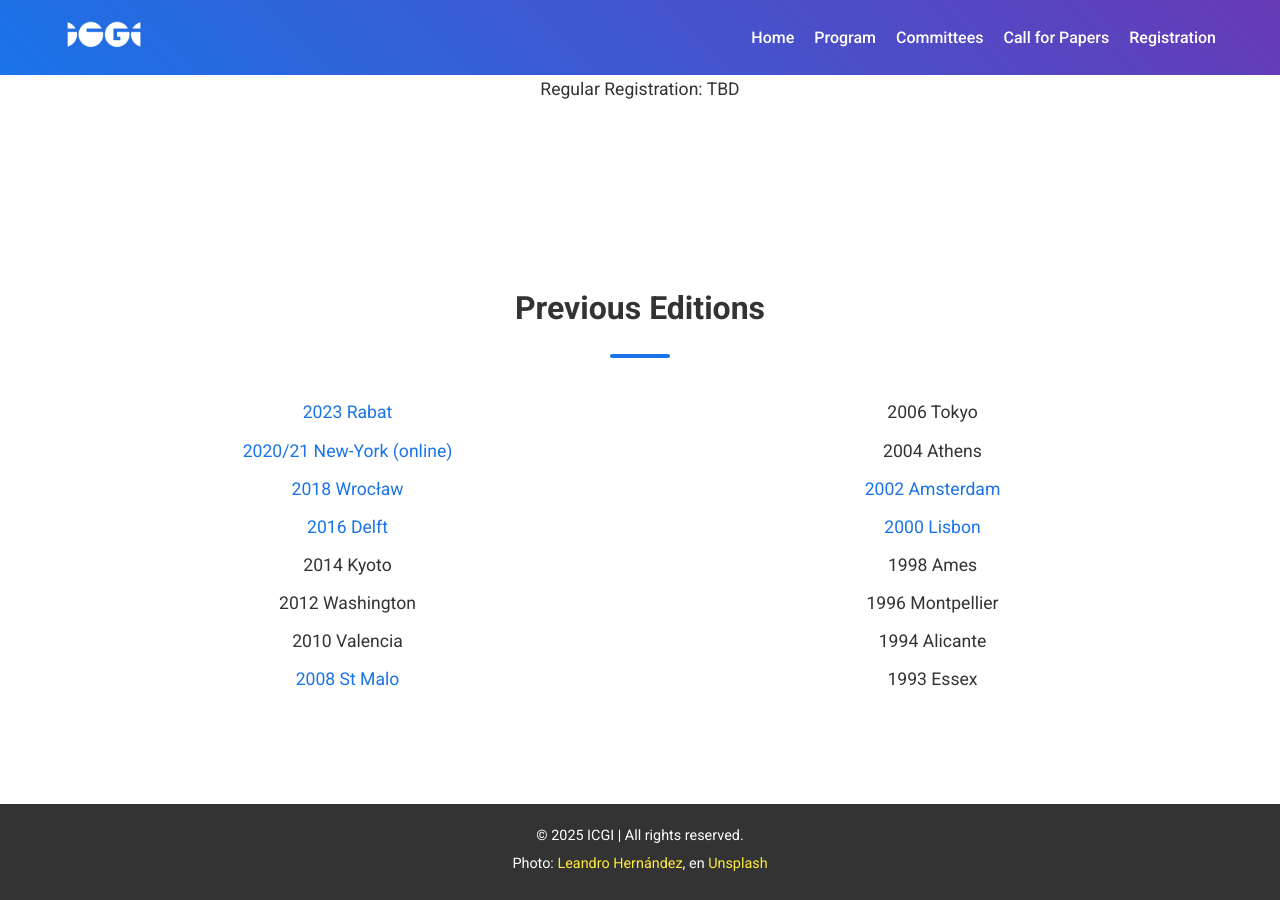
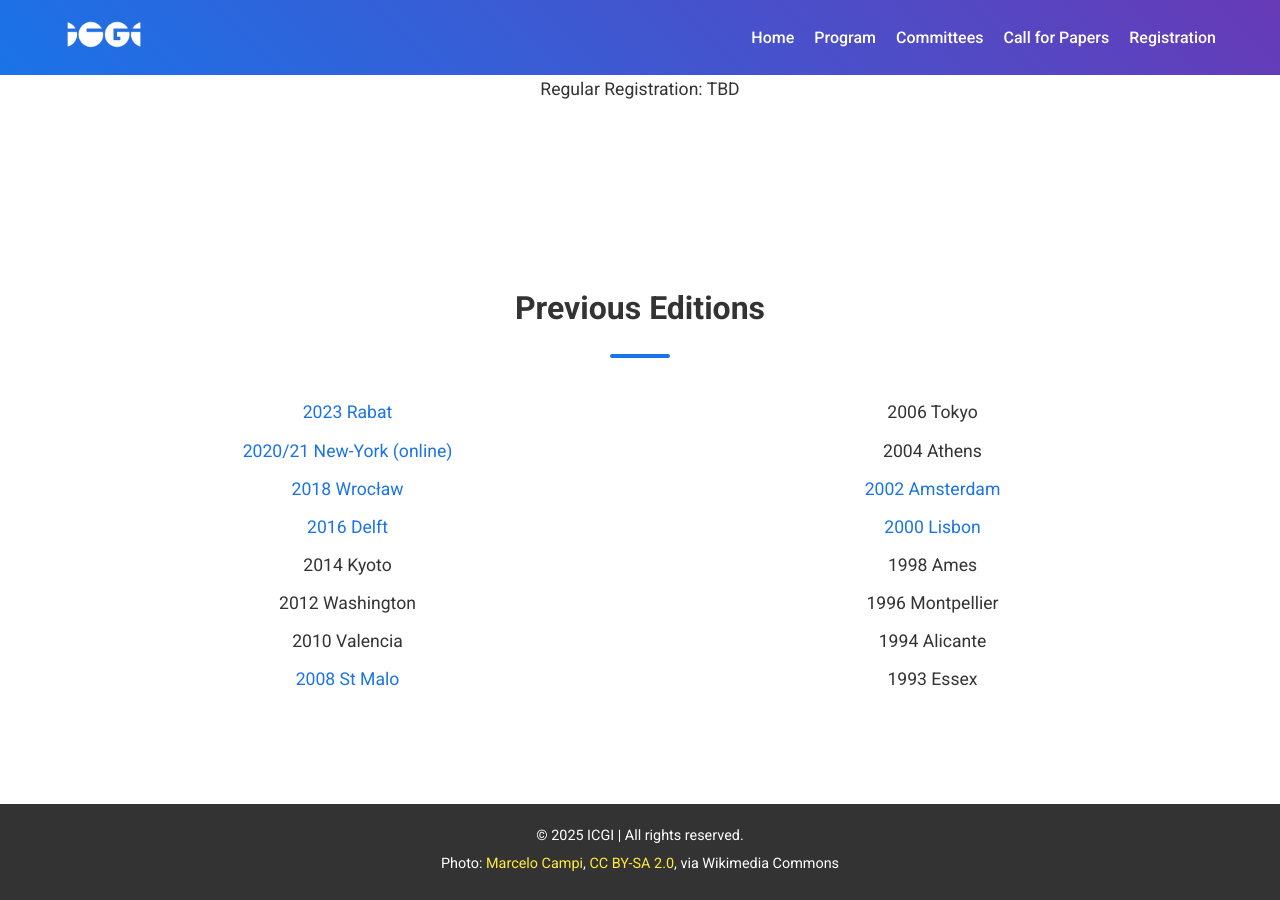
Before and after one commit to icgi2025/icgi2025.github.io, a Jekyll site: the page built from index.markdown, in a window 1280 px wide and 900 px high, scrolled down 4551 px. Built offline with Jekyll 4.4.1, drawn with Linux system fonts in a browser that asks for light colours.

Commit message:
adjustments

```diff
--- a/_layouts/modern.html
+++ b/_layouts/modern.html
@@ -190,6 +190,7 @@
     </main>
 
     <!-- Footer -->
+    <!--
     <footer>
         <div class="container">
             <p>© 2025 ICGI | All rights reserved.</p>
@@ -199,7 +200,15 @@
             </p>
         </div>
     </footer>
-
+    -->
+    <footer>
+        <div class="container">
+            <p>© 2025 ICGI | All rights reserved.</p>
+            <p>
+                Photo: <a href="https://commons.wikimedia.org/wiki/File:Piscinas_Trouville.jpg">Marcelo Campi</a>, <a href="https://creativecommons.org/licenses/by-sa/2.0">CC BY-SA 2.0</a>, via Wikimedia Commons
+            </p>
+        </div>
+    </footer>
     <!-- JavaScript -->
     <script src="./script.js"></script>
 </body>
--- a/assets/css/modern_styles.css
+++ b/assets/css/modern_styles.css
@@ -172,7 +172,7 @@ a {
 
 .hero {
     background: linear-gradient(135deg, rgba(26, 115, 232, 0.2), rgba(103, 58, 183, 0.2)),
-                url('/assets/images/uruguay_photo.jpg') no-repeat center center/cover;
+                url('/assets/images/banner.jpg') no-repeat center center/cover;
     height: 100vh;
     display: flex;
     align-items: center;
```
